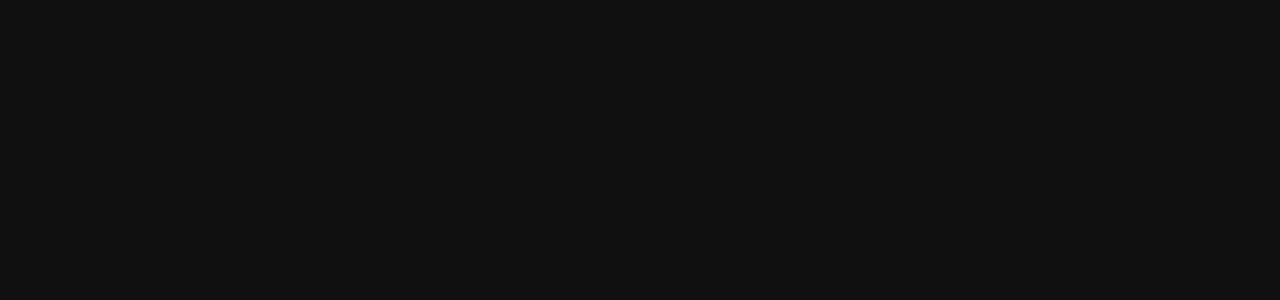
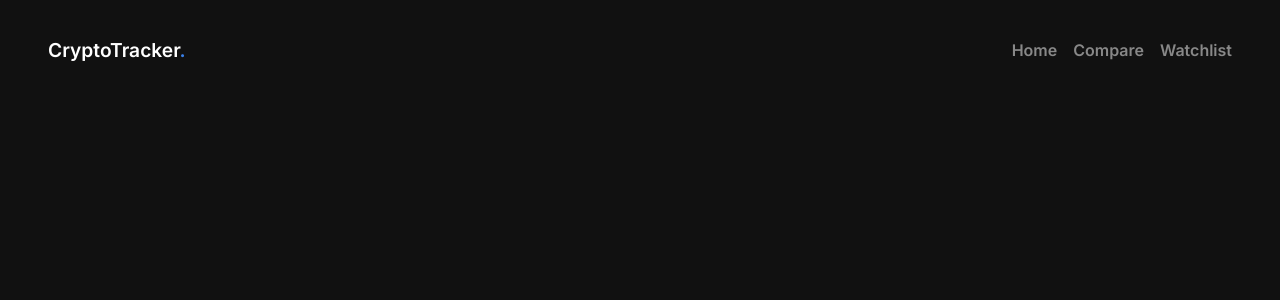
Before and after one commit to mohd-asad/crypto-project, a React (Create React App) app: page / in a window 1280 px wide. Shown: the top 300 px of the page. Built offline with nearby package versions, Linux system fonts and the light colour scheme.

Commit message:
first commit

```diff
--- a/src/components/Common/Header/index.js
+++ b/src/components/Common/Header/index.js
@@ -1,7 +1,24 @@
 import React from "react";
 import "./styles.css";
-function Header(){
-    return <div className="header"></div>
+function Header() {
+  return (
+    <div className="header">
+      <h1>
+        CryptoTracker<span style={{ color: "var(--blue)" }}>.</span>
+      </h1>
+      <div className="links">
+        <a href="/">
+          <p className="link">Home</p>
+        </a>
+        <a href="/compare">
+          <p className="link">Compare</p>
+        </a>
+        <a href="/watchlist">
+          <p className="link">Watchlist</p>
+        </a>
+      </div>
+    </div>
+  );
 }
 
 export default Header;
```
